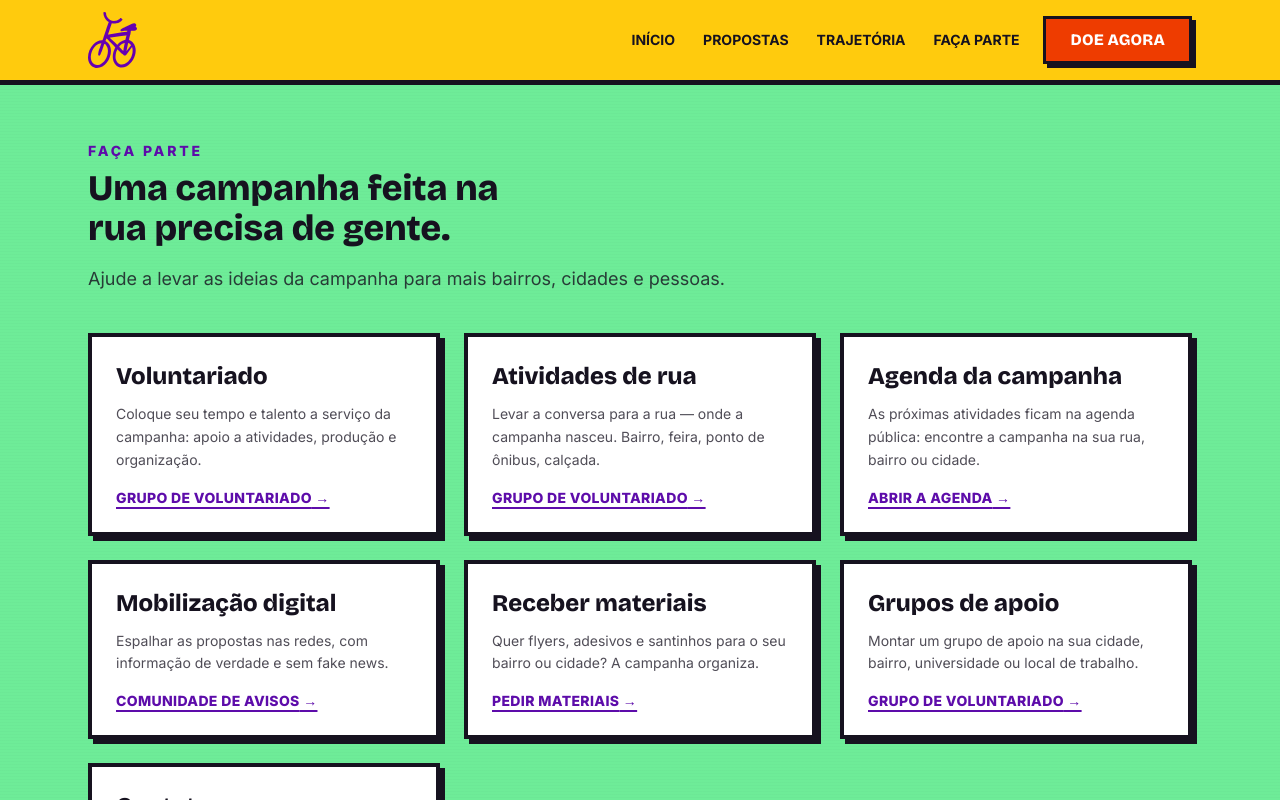
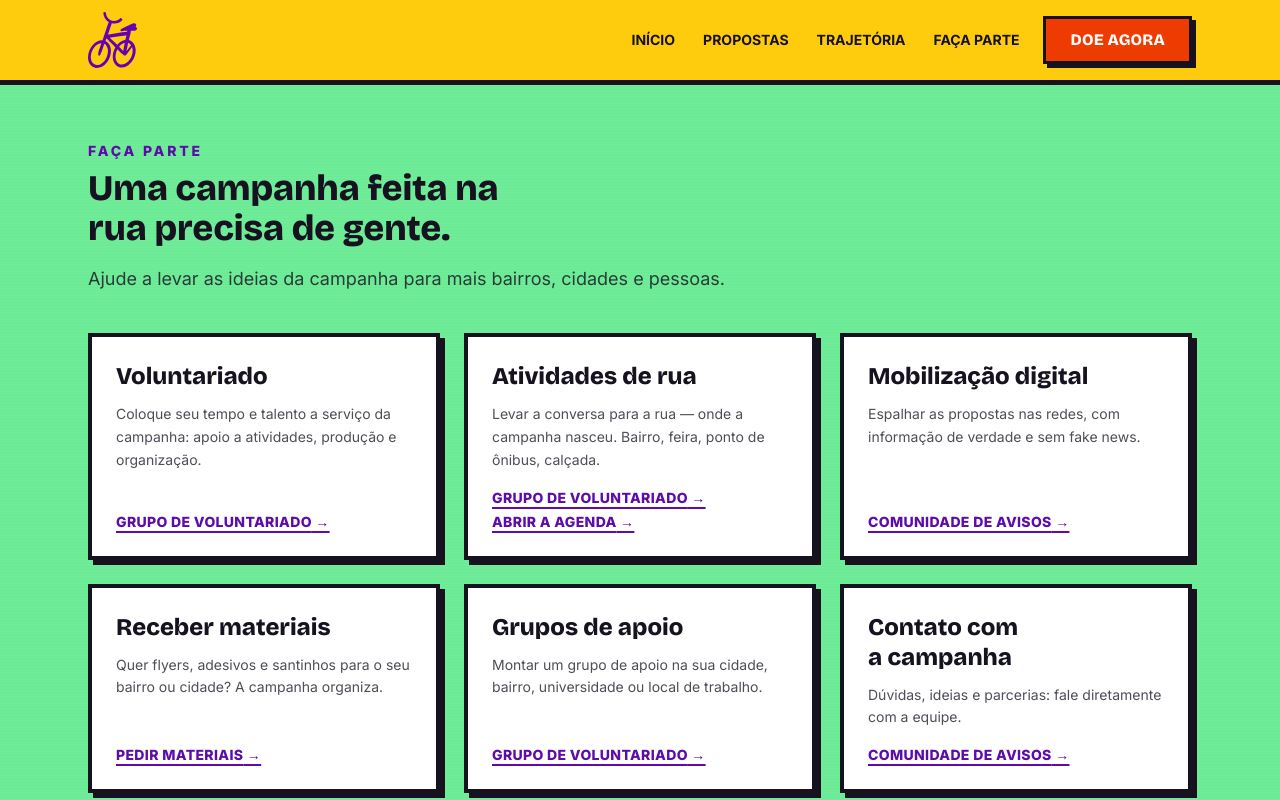
Before and after one commit to dvalenca/site_50100, a Next.js app: page /participe in a window 1280 px wide. Shown: the top 800 px of the page. Built offline with nearby package versions, Linux system fonts and the light colour scheme; no server answers.

Commit message:
Participe: agenda entra no card 'Atividades de rua'
Remove o card separado; o card de atividades passa a ter dois links:
'Grupo de voluntariado →' e 'Abrir a agenda →'

```diff
--- a/app/participe/page.tsx
+++ b/app/participe/page.tsx
@@ -20,41 +20,39 @@ const blocks = [
   {
     title: "Voluntariado",
     text: "Coloque seu tempo e talento a serviço da campanha: apoio a atividades, produção e organização.",
-    link: { label: "Grupo de voluntariado", href: siteConfig.groupUrl },
+    links: [{ label: "Grupo de voluntariado", href: siteConfig.groupUrl }],
   },
   {
     title: "Atividades de rua",
     text: "Levar a conversa para a rua — onde a campanha nasceu. Bairro, feira, ponto de ônibus, calçada.",
-    link: { label: "Grupo de voluntariado", href: siteConfig.groupUrl },
-  },
-  {
-    title: "Agenda da campanha",
-    text: "As próximas atividades ficam na agenda pública: encontre a campanha na sua rua, bairro ou cidade.",
-    link: { label: "Abrir a agenda", href: siteConfig.agendaUrl },
+    links: [
+      { label: "Grupo de voluntariado", href: siteConfig.groupUrl },
+      { label: "Abrir a agenda", href: siteConfig.agendaUrl },
+    ],
   },
   {
     title: "Mobilização digital",
     text: "Espalhar as propostas nas redes, com informação de verdade e sem fake news.",
-    link: { label: "Comunidade de avisos", href: siteConfig.whatsappUrl },
+    links: [{ label: "Comunidade de avisos", href: siteConfig.whatsappUrl }],
   },
   {
     title: "Receber materiais",
     text: "Quer flyers, adesivos e santinhos para o seu bairro ou cidade? A campanha organiza.",
-    link: siteConfig.materialsUrl
-      ? { label: "Pedir materiais", href: siteConfig.materialsUrl }
-      : null,
+    links: siteConfig.materialsUrl
+      ? [{ label: "Pedir materiais", href: siteConfig.materialsUrl }]
+      : [],
   },
   {
     title: "Grupos de apoio",
     text: "Montar um grupo de apoio na sua cidade, bairro, universidade ou local de trabalho.",
-    link: { label: "Grupo de voluntariado", href: siteConfig.groupUrl },
+    links: [{ label: "Grupo de voluntariado", href: siteConfig.groupUrl }],
   },
   {
     title: "Contato com a campanha",
     text: "Dúvidas, ideias e parcerias: fale diretamente com a equipe.",
-    link: siteConfig.campaignEmail
-      ? { label: "Escrever para a campanha", href: `mailto:${siteConfig.campaignEmail}` }
-      : { label: "Comunidade de avisos", href: siteConfig.whatsappUrl },
+    links: siteConfig.campaignEmail
+      ? [{ label: "Escrever para a campanha", href: `mailto:${siteConfig.campaignEmail}` }]
+      : [{ label: "Comunidade de avisos", href: siteConfig.whatsappUrl }],
   },
 ];
 
@@ -77,15 +75,20 @@ export default function ParticipePage() {
                     {block.title}
                   </h2>
                   <p className="mt-3 text-sm leading-relaxed text-ink/75">{block.text}</p>
-                  {block.link && block.link.href ? (
-                    <a
-                      href={block.link.href}
-                      rel="noopener noreferrer"
-                      target="_blank"
-                      className="mt-auto inline-flex items-center pt-4 font-body text-sm font-extrabold uppercase tracking-wide text-brand-purple underline decoration-2 underline-offset-4 hover:text-brand-orange"
-                    >
-                      {block.link.label} →
-                    </a>
+                  {block.links.length ? (
+                    <div className="mt-auto flex flex-col items-start gap-1 pt-4">
+                      {block.links.map((link) => (
+                        <a
+                          key={link.href}
+                          href={link.href}
+                          rel="noopener noreferrer"
+                          target="_blank"
+                          className="font-body text-sm font-extrabold uppercase tracking-wide text-brand-purple underline decoration-2 underline-offset-4 hover:text-brand-orange"
+                        >
+                          {link.label} →
+                        </a>
+                      ))}
+                    </div>
                   ) : null}
                 </article>
               </li>
```
